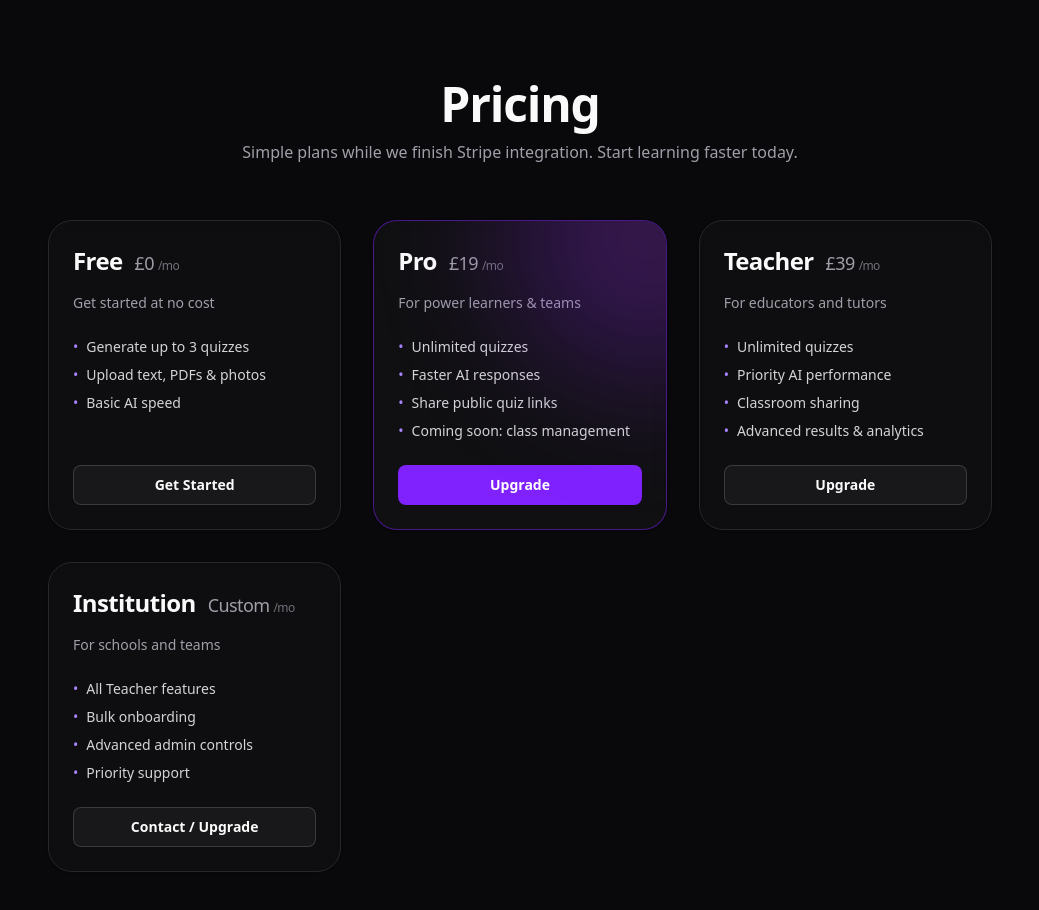
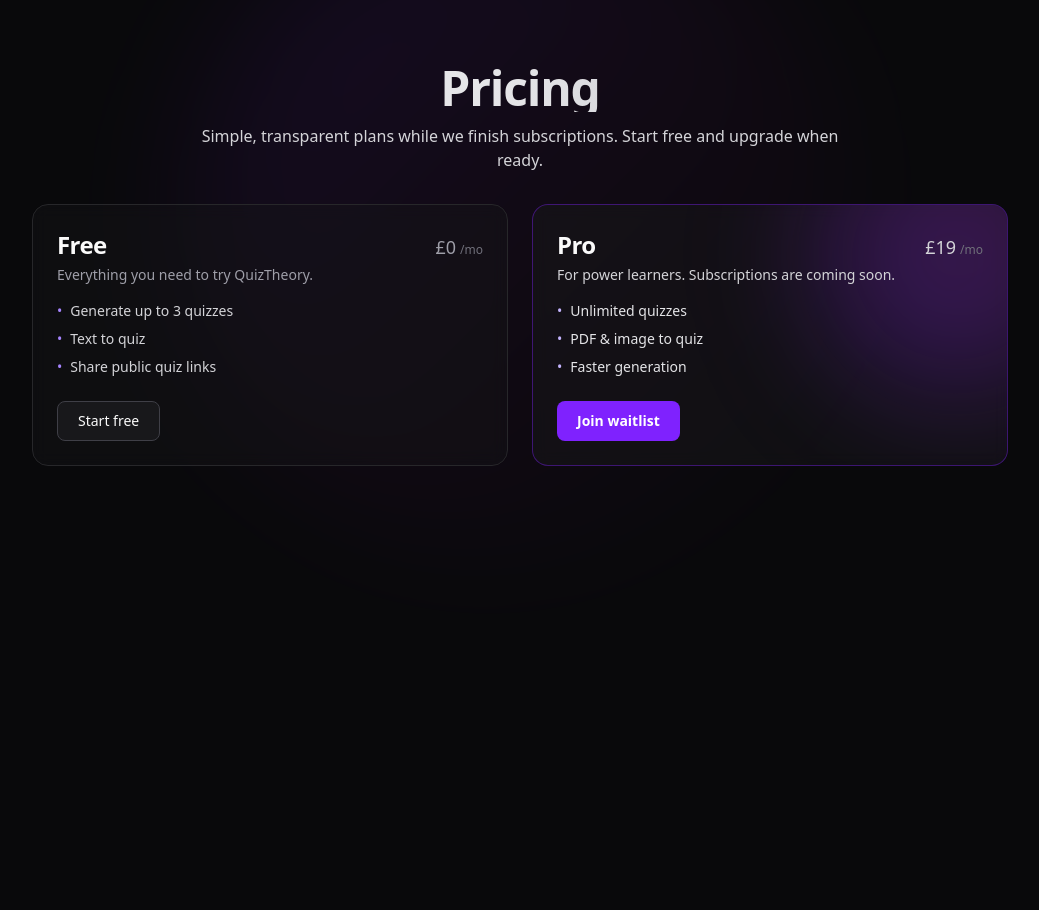
Before and after one commit to jcommons01/quiztheory, a Next.js app: page /pricing in a window 1280 px wide. Shown: the top 910 px of the page, without its empty margins (120-1159 px from the left). After the commit the page ends 800 px from the top, so only its background shows below. Built offline with nearby package versions, Linux system fonts and the light colour scheme.

Commit message:
Fix pricing page for server component metadata

```diff
--- a/app/pricing/page.tsx
+++ b/app/pricing/page.tsx
@@ -1,10 +1,4 @@
-"use client";
-
 import Link from "next/link";
-import { useState } from "react";
-import { useRouter } from "next/navigation";
-import { Card, CardHeader, CardTitle, CardContent } from "@/components/ui/card";
-import { Button } from "@/components/ui/button";
 
 export const metadata = {
   title: "Pricing – QuizTheory",
@@ -12,159 +6,64 @@ export const metadata = {
 };
 
 export default function PricingPage() {
-  const router = useRouter();
-  const [loadingKey, setLoadingKey] = useState<string | null>(null);
-
-  const startCheckout = async (priceKey: string) => {
-    setLoadingKey(priceKey);
-    try {
-      const res = await fetch("/api/stripe/checkout", {
-        method: "POST",
-        headers: { "Content-Type": "application/json" },
-        body: JSON.stringify({ priceKey }),
-      });
-      const json = await res.json();
-      if (json.url) {
-        // Use router for client navigation (works for external URLs too)
-        router.push(json.url);
-      }
-    } catch (e) {
-      console.error(e);
-    } finally {
-      setLoadingKey(null);
-    }
-  };
-
   return (
     <main className="min-h-screen bg-zinc-950 text-zinc-50">
-      <div className="max-w-5xl mx-auto py-20 px-6 md:px-10">
-        <div className="text-center mb-14 space-y-3">
-          <h1 className="text-4xl md:text-5xl font-bold tracking-tight">Pricing</h1>
-          <p className="text-zinc-400 max-w-2xl mx-auto text-sm md:text-base">Simple plans while we finish Stripe integration. Start learning faster today.</p>
+      {/* Hero */}
+      <section className="relative px-4 pt-16 pb-8 text-center">
+        <div aria-hidden className="absolute inset-0 pointer-events-none">
+          <div className="absolute -top-28 left-1/2 -translate-x-1/2 size-168 rounded-full bg-linear-to-br from-violet-600/30 via-fuchsia-500/10 to-transparent blur-3xl opacity-40" />
         </div>
-        <div className="grid gap-8 md:grid-cols-3">
-          <PlanCard
-            name="Free"
-            price="£0"
-            blurb="Get started at no cost"
-            features={[
-              "Generate up to 3 quizzes",
-              "Upload text, PDFs & photos",
-              "Basic AI speed",
-            ]}
-            ctaLabel="Get Started"
-            href="/auth"
-            highlight={false}
-          />
-          <PlanCard
-            name="Pro"
-            price="£19"
-            blurb="For power learners & teams"
-            features={[
-              "Unlimited quizzes",
-              "Faster AI responses",
-              "Share public quiz links",
-              "Coming soon: class management",
-            ]}
-            ctaLabel={loadingKey === "pro" ? "Redirecting…" : "Upgrade"}
-            onClick={() => startCheckout("pro")}
-            loading={loadingKey === "pro"}
-            highlight
-          />
-          <PlanCard
-            name="Teacher"
-            price="£39"
-            blurb="For educators and tutors"
-            features={[
-              "Unlimited quizzes",
-              "Priority AI performance",
-              "Classroom sharing",
-              "Advanced results & analytics",
-            ]}
-            ctaLabel={loadingKey === "teacher" ? "Redirecting…" : "Upgrade"}
-            onClick={() => startCheckout("teacher")}
-            loading={loadingKey === "teacher"}
-          />
-          <PlanCard
-            name="Institution"
-            price="Custom"
-            blurb="For schools and teams"
-            features={[
-              "All Teacher features",
-              "Bulk onboarding",
-              "Advanced admin controls",
-              "Priority support",
-            ]}
-            ctaLabel={loadingKey === "institution_small" ? "Redirecting…" : "Contact / Upgrade"}
-            onClick={() => startCheckout("institution_small")}
-            loading={loadingKey === "institution_small"}
-          />
+        <h1 className="relative z-10 text-4xl md:text-5xl font-bold tracking-tight bg-clip-text text-transparent bg-linear-to-r from-zinc-100 via-zinc-200 to-zinc-400">Pricing</h1>
+        <p className="relative z-10 mt-3 text-zinc-300 text-sm md:text-base max-w-2xl mx-auto">
+          Simple, transparent plans while we finish subscriptions. Start free and upgrade when ready.
+        </p>
+      </section>
+
+      {/* Plans */}
+      <section className="relative z-10 max-w-5xl mx-auto px-4 md:px-6 pb-24">
+        <div className="grid gap-6 md:grid-cols-2">
+          {/* Free */}
+          <div className="rounded-2xl border border-zinc-800 bg-zinc-900/40 backdrop-blur-sm p-6 flex flex-col">
+            <div className="flex items-baseline justify-between">
+              <h2 className="text-2xl font-semibold tracking-tight">Free</h2>
+              <div className="text-lg text-zinc-400">£0<span className="text-xs ml-1 text-zinc-500">/mo</span></div>
+            </div>
+            <p className="mt-1 text-sm text-zinc-400">Everything you need to try QuizTheory.</p>
+            <ul className="mt-4 space-y-2 text-sm text-zinc-300">
+              <li className="flex gap-2"><span className="text-violet-400">•</span><span>Generate up to 3 quizzes</span></li>
+              <li className="flex gap-2"><span className="text-violet-400">•</span><span>Text to quiz</span></li>
+              <li className="flex gap-2"><span className="text-violet-400">•</span><span>Share public quiz links</span></li>
+            </ul>
+            <div className="mt-6">
+              <Link href="/auth" className="inline-flex items-center justify-center h-10 rounded-md px-5 text-sm font-medium border border-zinc-700 bg-zinc-900 hover:bg-zinc-800 transition">
+                Start free
+              </Link>
+            </div>
+          </div>
+
+          {/* Pro */}
+          <div className="relative rounded-2xl border border-violet-600/40 bg-zinc-900/50 backdrop-blur-sm p-6 flex flex-col overflow-hidden">
+            <div aria-hidden className="absolute inset-0 pointer-events-none">
+              <div className="absolute -top-24 -right-24 size-72 rounded-full bg-linear-to-tr from-violet-600/30 to-fuchsia-500/20 blur-3xl" />
+            </div>
+            <div className="flex items-baseline justify-between relative z-10">
+              <h2 className="text-2xl font-semibold tracking-tight">Pro</h2>
+              <div className="text-lg text-zinc-300">£19<span className="text-xs ml-1 text-zinc-500">/mo</span></div>
+            </div>
+            <p className="mt-1 text-sm text-zinc-300 relative z-10">For power learners. Subscriptions are coming soon.</p>
+            <ul className="mt-4 space-y-2 text-sm text-zinc-200 relative z-10">
+              <li className="flex gap-2"><span className="text-violet-300">•</span><span>Unlimited quizzes</span></li>
+              <li className="flex gap-2"><span className="text-violet-300">•</span><span>PDF & image to quiz</span></li>
+              <li className="flex gap-2"><span className="text-violet-300">•</span><span>Faster generation</span></li>
+            </ul>
+            <div className="mt-6 relative z-10">
+              <Link href="/auth" className="inline-flex items-center justify-center h-10 rounded-md px-5 text-sm font-semibold bg-violet-600 hover:bg-violet-500 text-white transition">
+                Join waitlist
+              </Link>
+            </div>
+          </div>
         </div>
-      </div>
+      </section>
     </main>
   );
 }
-
-function PlanCard({
-  name,
-  price,
-  blurb,
-  features,
-  ctaLabel,
-  href,
-  onClick,
-  loading,
-  highlight,
-}: {
-  name: string;
-  price: string;
-  blurb: string;
-  features: string[];
-  ctaLabel: string;
-  href?: string;
-  onClick?: () => void;
-  loading?: boolean;
-  highlight?: boolean;
-}) {
-  return (
-    <Card className={`relative overflow-hidden rounded-3xl border ${highlight ? "border-violet-600/50 bg-zinc-900/50" : "border-zinc-800 bg-zinc-900/40"} backdrop-blur-sm flex flex-col`}>
-      {highlight && (
-        <div className="absolute inset-0 pointer-events-none">
-          <div className="absolute -top-32 -right-32 w-72 h-72 rounded-full bg-linear-to-tr from-violet-600/30 to-fuchsia-500/20 blur-3xl" />
-        </div>
-      )}
-      <CardHeader className="space-y-2">
-        <CardTitle className="text-2xl font-semibold tracking-tight flex items-baseline gap-3">
-          {name}
-          <span className="text-lg font-medium text-zinc-400">{price}<span className="text-xs ml-1 font-normal text-zinc-500">/mo</span></span>
-        </CardTitle>
-        <div className="text-sm text-zinc-400">{blurb}</div>
-      </CardHeader>
-      <CardContent className="flex-1 flex flex-col">
-        <ul className="space-y-2 mb-6 text-sm text-zinc-300">
-          {features.map(f => (
-            <li key={f} className="flex gap-2">
-              <span className="text-violet-400">•</span>
-              <span>{f}</span>
-            </li>
-          ))}
-        </ul>
-        {onClick ? (
-          <Button
-            size="lg"
-            className={`mt-auto font-semibold ${highlight ? "bg-violet-600 hover:bg-violet-500 text-white" : ""}`}
-            variant={highlight ? undefined : "outline"}
-            onClick={onClick}
-            disabled={!!loading}
-          >
-            {ctaLabel}
-          </Button>
-        ) : (
-          <Button asChild size="lg" className={`mt-auto font-semibold ${highlight ? "bg-violet-600 hover:bg-violet-500 text-white" : ""}`} variant={highlight ? undefined : "outline"}>
-            <Link href={href ?? "/auth"}>{ctaLabel}</Link>
-          </Button>
-        )}
-      </CardContent>
-    </Card>
-  );
-}
```
